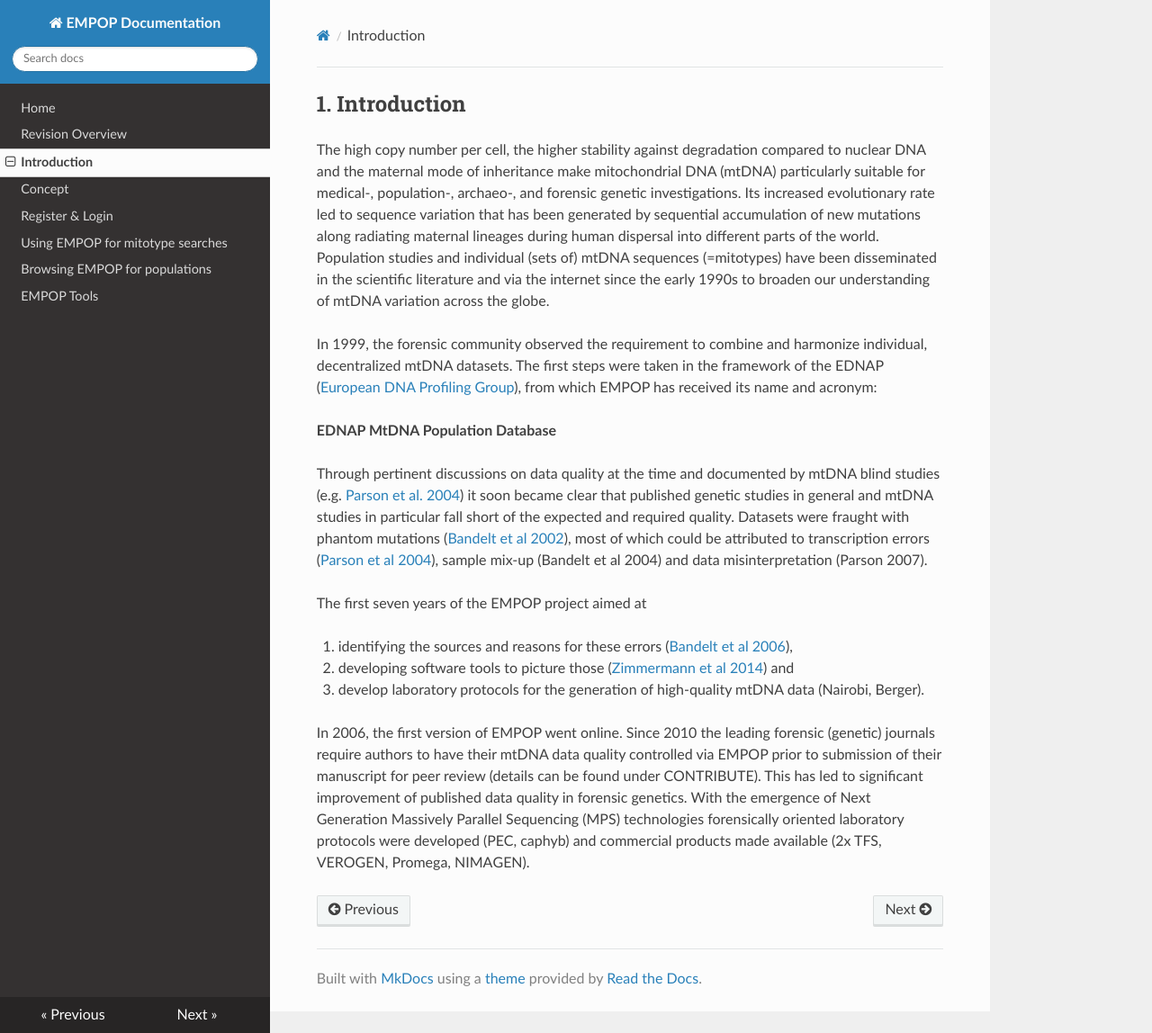
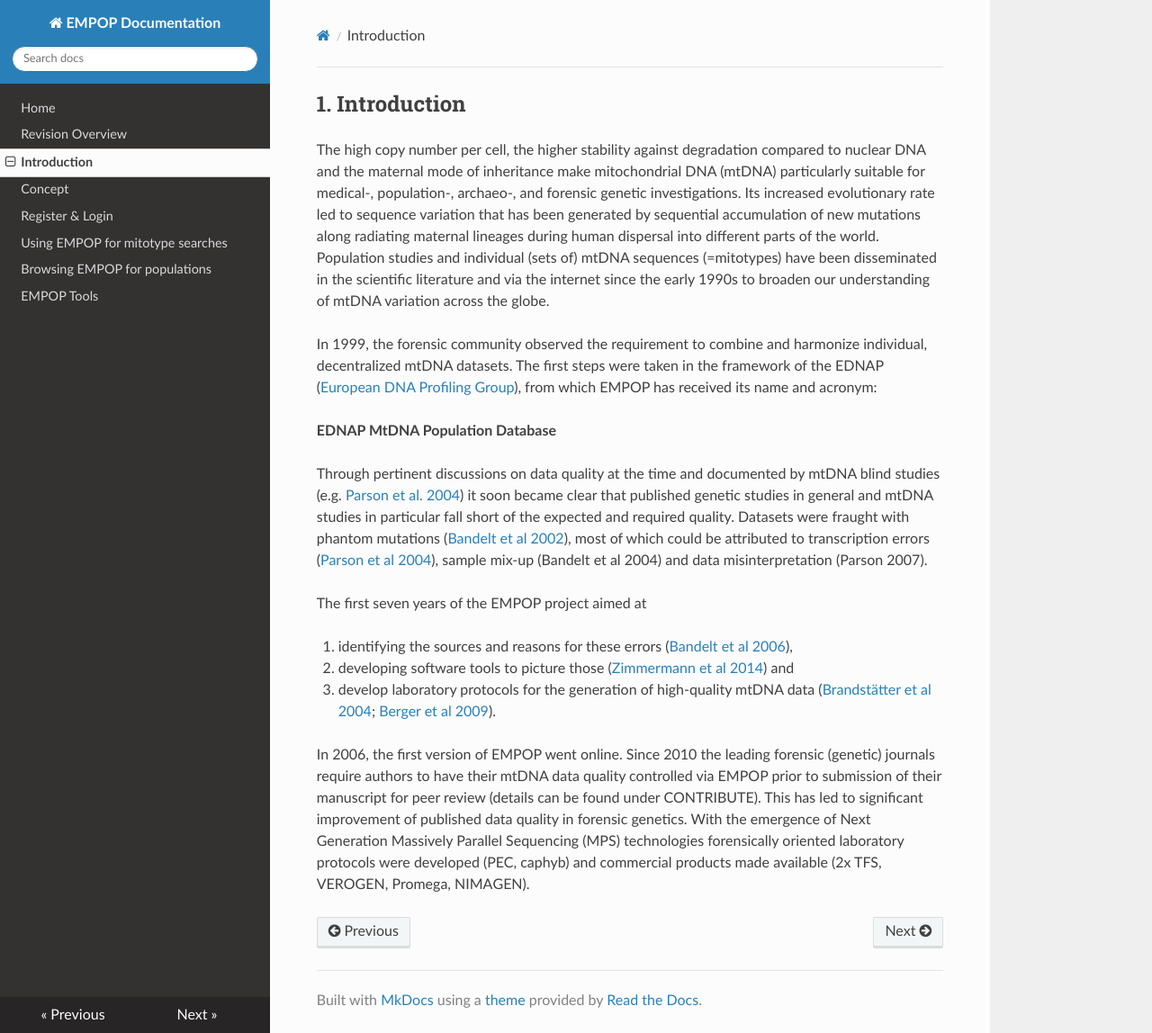
Before and after one commit to gmitirol/empop-use, an MkDocs documentation site: the page built from docs/introduction.md, in a window 1280 px wide and 1148 px high. Shown: the whole window at 90% size. Built offline with MkDocs 1.6.1, drawn with Linux system fonts in a browser that asks for light colours; nearby versions of some CDN libraries.

Commit message:
Update introduction.md

```diff
--- a/docs/introduction.md
+++ b/docs/introduction.md
@@ -12,6 +12,6 @@
 
 1. identifying the sources and reasons for these errors ([Bandelt et al 2006](https://10.1007/3-540-31789-9_4)),
 2. developing software tools to picture those ([Zimmermann et al 2014](https:// 10.3325/cmj.2014.55.115)) and
-3. develop laboratory protocols for the generation of high-quality mtDNA data (Nairobi, Berger).
+3. develop laboratory protocols for the generation of high-quality mtDNA data  ([Brandstätter et al 2004](https://doi.org/10.1007/s00414-004-0466-z); [Berger et al 2009](https://doi.org/10.1007/s00414-004-0466-z)).
 
 In 2006, the first version of EMPOP went online. Since 2010 the leading forensic (genetic) journals require authors to have their mtDNA data quality controlled via EMPOP prior to submission of their manuscript for peer review (details can be found under CONTRIBUTE). This has led to significant improvement of published data quality in forensic genetics. With the emergence of Next Generation Massively Parallel Sequencing (MPS) technologies forensically oriented laboratory protocols were developed (PEC, caphyb) and commercial products made available (2x TFS, VEROGEN, Promega, NIMAGEN).
```
